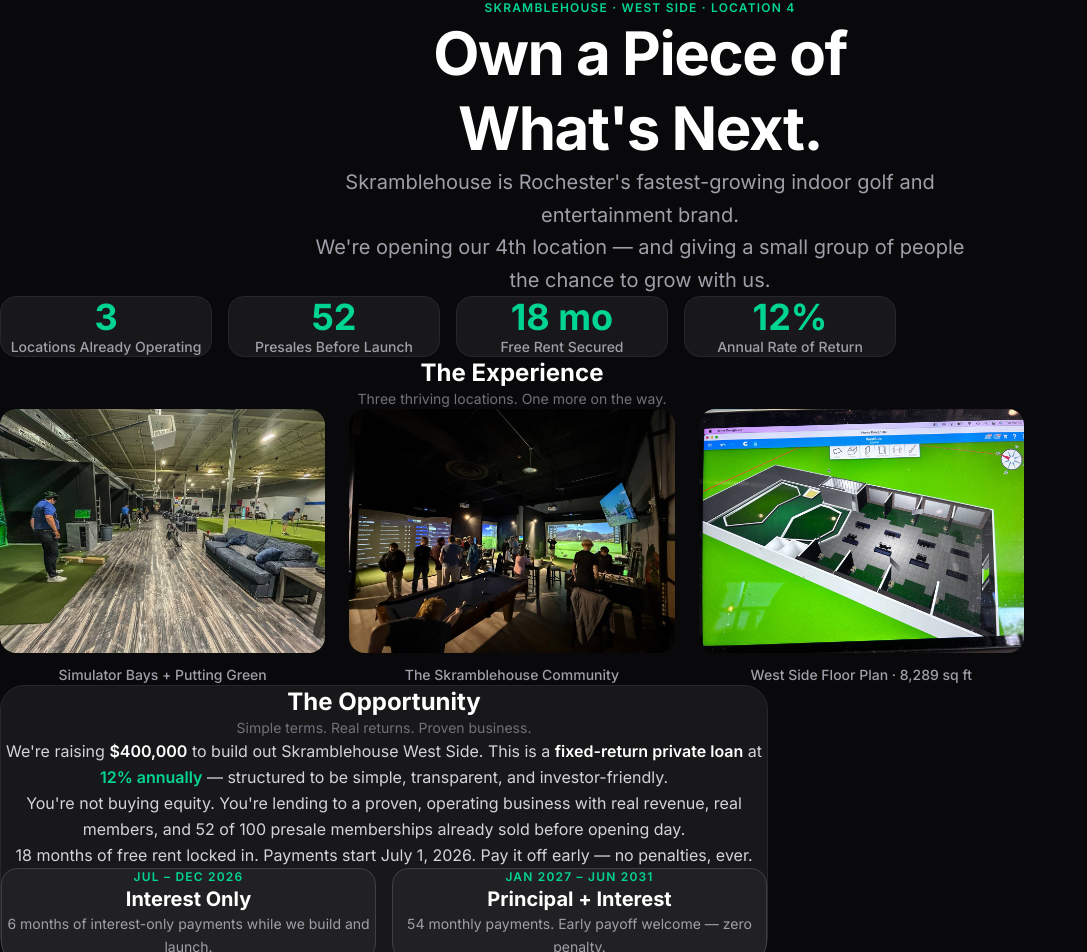
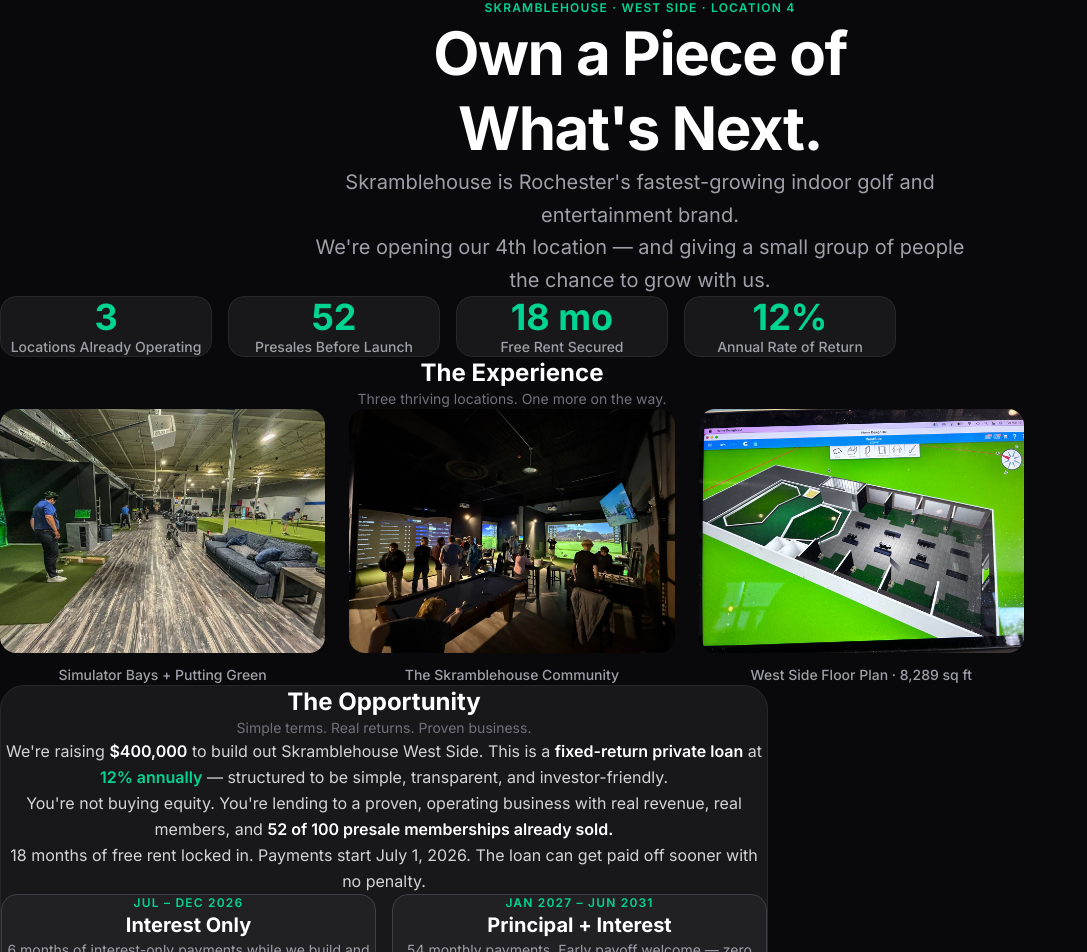
Before and after one commit to rickyhowcroft-dot/skramblehouse-westside, a Next.js app: page /investors in a window 1280 px wide. Shown: the top 952 px of the page, without its empty margins (0-1087 px from the left). Built offline with nearby package versions, Linux system fonts and the light colour scheme.

Commit message:
copy: update Opportunity body text per Ricky

```diff
--- a/app/investors/page.tsx
+++ b/app/investors/page.tsx
@@ -138,11 +138,11 @@ export default function InvestorsPage() {
             </p>
             <p>
               You&apos;re not buying equity. You&apos;re lending to a proven, operating business with real revenue,
-              real members, and 52 of 100 presale memberships already sold before opening day.
+              real members, and <span className="text-white font-semibold">52 of 100 presale memberships already sold.</span>
             </p>
             <p>
               18 months of free rent locked in. Payments start July 1, 2026.
-              Pay it off early — no penalties, ever.
+              The loan can get paid off sooner with no penalty.
             </p>
           </div>
 
```
